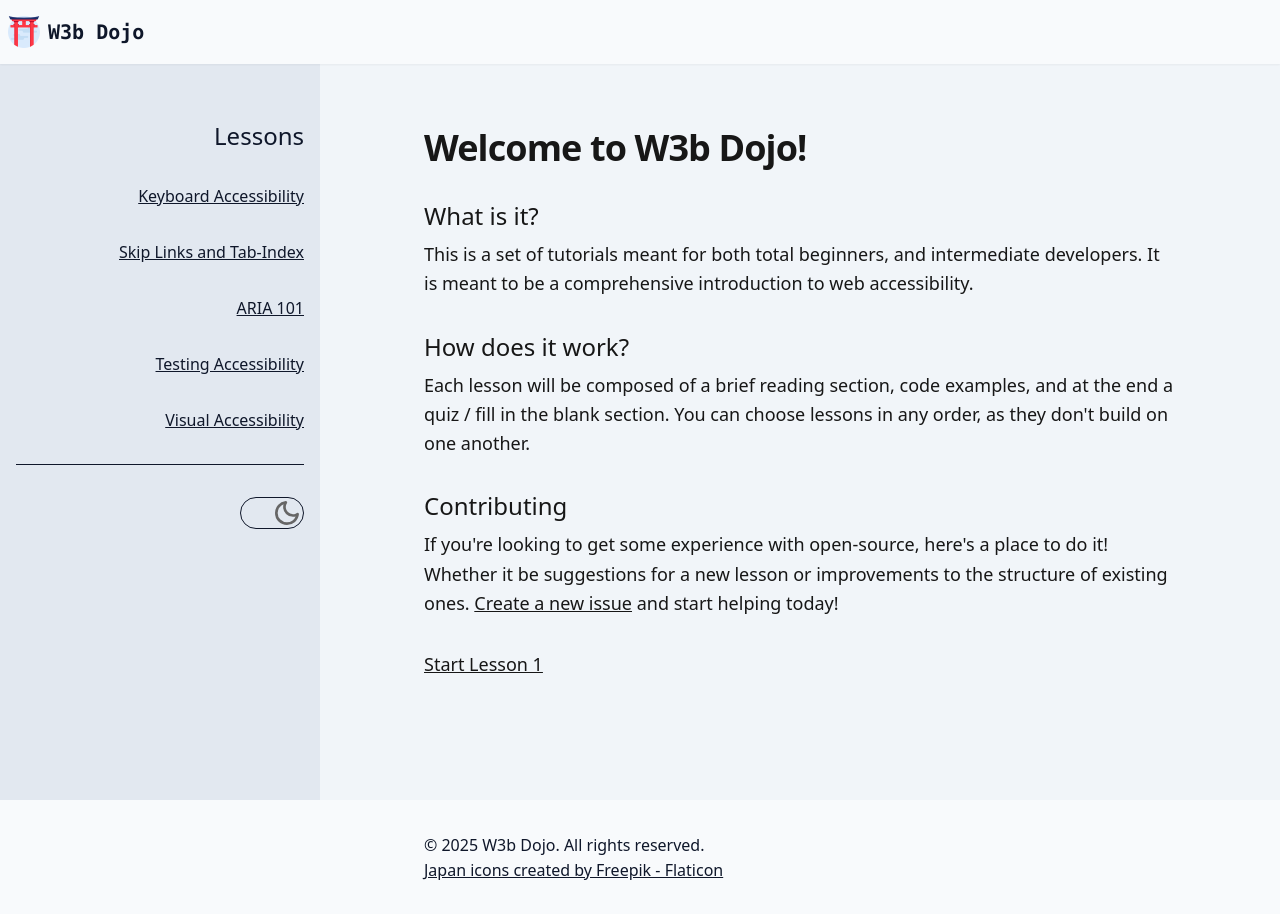
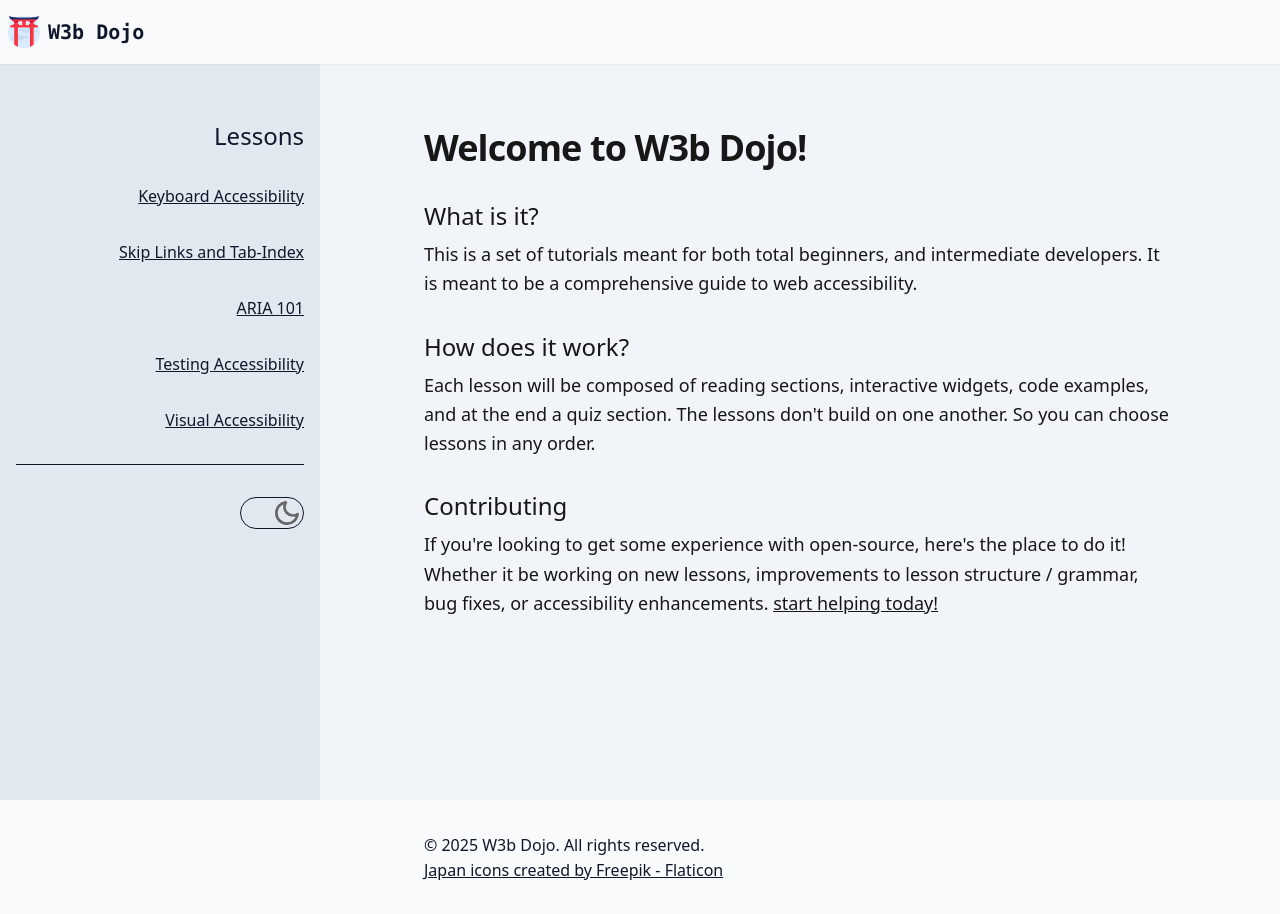
Before and after one commit to joayo13/w3bdojo, a SvelteKit app: page / in a window 1280 px wide. Built offline with nearby package versions, Linux system fonts and the light colour scheme.

Commit message:
corrected home page to reflect current implementation

```diff
--- a/src/routes/+page.svelte
+++ b/src/routes/+page.svelte
@@ -19,20 +19,20 @@
 	<h2 class="mt-8 text-2xl">What is it?</h2>
 	<p class="mt-2">
 		This is a set of tutorials meant for both total beginners, and intermediate developers. It is
-		meant to be a comprehensive introduction to web accessibility.
+		meant to be a comprehensive guide to web accessibility.
 	</p>
 	<h2 class="mt-8 text-2xl">How does it work?</h2>
 	<p class="mt-2">
-		Each lesson will be composed of a brief reading section, code examples, and at the end a quiz /
-		fill in the blank section. You can choose lessons in any order, as they don't build on one
-		another.
+		Each lesson will be composed of reading sections, interactive widgets, code examples, and at the
+		end a quiz section. The lessons don't build on one another. So you can choose lessons in any
+		order.
 	</p>
 	<h2 class="mt-8 text-2xl">Contributing</h2>
 	<p class="mt-2">
-		If you're looking to get some experience with open-source, here's a place to do it! Whether it
-		be suggestions for a new lesson or improvements to the structure of existing ones. <a
-			href="https://github.com/joayo13/w3bdojo/issues">Create a new issue</a
-		> and start helping today!
+		If you're looking to get some experience with open-source, here's the place to do it! Whether it
+		be working on new lessons, improvements to lesson structure / grammar, bug fixes, or
+		accessibility enhancements. <a href="https://github.com/joayo13/w3bdojo/issues"
+			>start helping today!</a
+		>
 	</p>
-	<LessonLink href="/lessons/lesson-1" text="Start Lesson 1" />
 </section>
```
